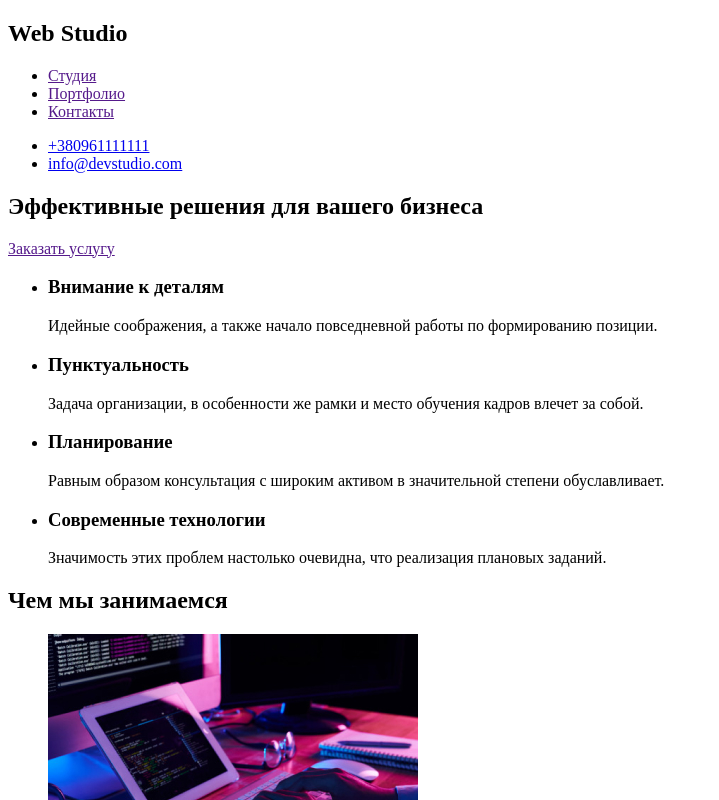
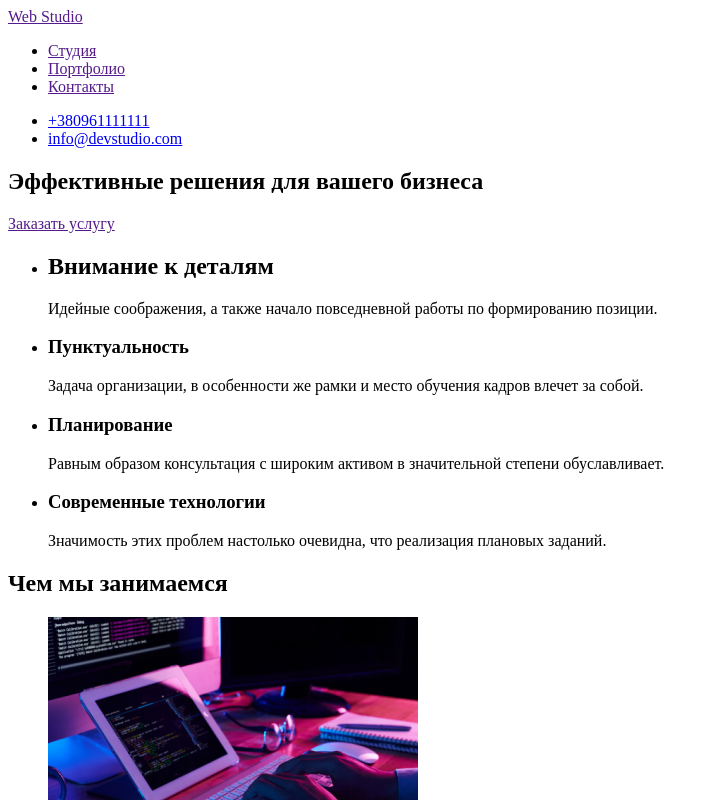
Before and after one commit to VladislavDeruha/goit-markup-hw-01, a plain HTML site: page index.html in a window 1280 px wide. Shown: the top 800 px of the page, without its empty margins (0-719 px from the left). Drawn offline with Linux system fonts and the light colour scheme.

Commit message:
Update index.html
home work #1

```diff
--- a/index.html
+++ b/index.html
@@ -10,29 +10,29 @@
     <!--Шапка сайта-->
     <header>
       <nav>
-        <h1>Web Studio</h1>
+        <a href="">Web Studio</a>
 
         <ul>
           <li><a href="">Студия</a></li>
           <li><a href="">Портфолио</a></li>
           <li><a href="">Контакты</a></li>
         </ul>
+      </nav>
 
       <ul>
         <li><a href="tel:+380961111111">+380961111111</a></li>
         <li><a href="mailto:info@devstudio.com">info@devstudio.com</a></li>
       </ul>
-      </nav>
     </header>
     <main>
       <section>
-        <h2>Эффективные решения для вашего бизнеса</h2>
-        <a href="">Заказать услугу</a>
+        <h1>Эффективные решения для вашего бизнеса</h1>
+        <a type="button" href="">Заказать услугу</a>
       </section>
       <section>
         <ul>
           <li>
-            <h3>Внимание к деталям</h3>
+            <h1>Внимание к деталям</h1>
             <p>
               Идейные соображения, а также начало повседневной работы по
               формированию позиции.
@@ -124,6 +124,7 @@
     <footer>
       <h1>WebStudio</h1>
       <h5>г. Киев, пр-т Леси Украинки, 26</h5>
+      <address>
         <ul>
           <li>
             <a href="mailto:info@devstudio.com">info@devstudio.com</a>
@@ -132,6 +133,7 @@
             <a href="tel:+380961111111">+380961111111</a>
           </li>
         </ul>
+      </address>
     </footer>
   </body>
 </html>
```
Lines whose indentation alone changed are shown as unchanged.
